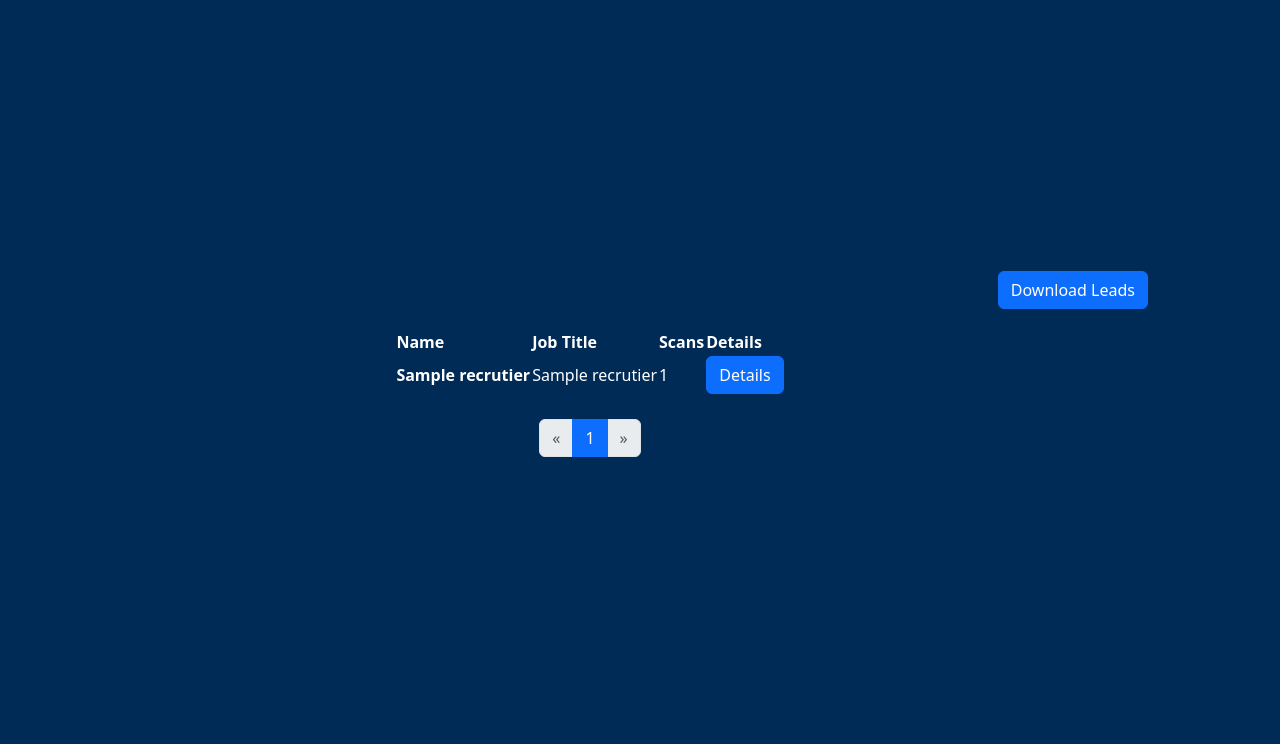
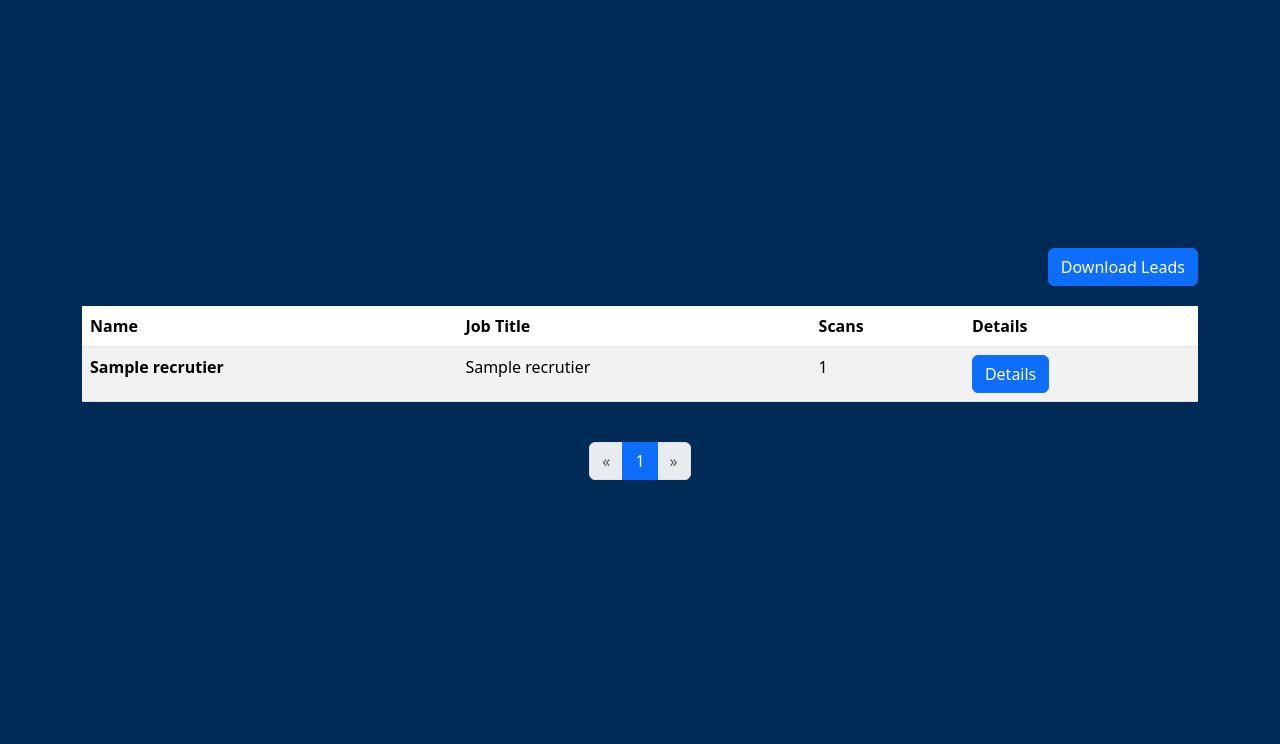
Before and after one commit to JoethonDev/AlxJobFair, a Django app: page /dashboard/ in a window 1280 px wide. Shown: the part 79-823 px from the top of the page. Run offline with Django 4.2, Linux system fonts and the light colour scheme; a user stored in the database is signed in; tables that the repository leaves empty hold one stand-in row (values such as "Sample post").

Commit message:
fix styles

```diff
--- a/jobscanner/templates/admin_dashboard.html
+++ b/jobscanner/templates/admin_dashboard.html
@@ -12,7 +12,7 @@
 {% block content %}
 
     <a href="{% url 'download_leads' %}"><button class="btn btn-primary">Download Leads</button></a>
-    <table class="table-responsive table-striped rounded">
+    <table class="table table-responsive table-striped rounded">
         <thead>
             <tr>
               <th scope="col">Name</th>
--- a/jobscanner/templates/base.html
+++ b/jobscanner/templates/base.html
@@ -22,7 +22,7 @@
             display: flex;
             justify-content: center;
             align-items: center;
-            margin: 0 20px !important;
+            margin: 0 auto !important;
             flex-direction: column;
         }
 
--- a/jobscanner/templates/profile.html
+++ b/jobscanner/templates/profile.html
@@ -35,7 +35,7 @@
             <strong>Phone Number:</strong> <span id="phone_number">{{ profile.phone_number }}</span>
         </div>
         <a href="{{ profile.cv_url }}" class="btn btn-primary w-100 mb-2">View CV</a>
-        <a href="{{ scanlog.attendee.linkedin }}">
+        <a href="{{ profile.linkedin }}">
             <button class="btn btn-primary w-100">Linkedin</button>
         </a>
     </div>
```
Also changed, not shown: jobscanner/migrations/0005_remove_attendee_job_interest.py (added).
